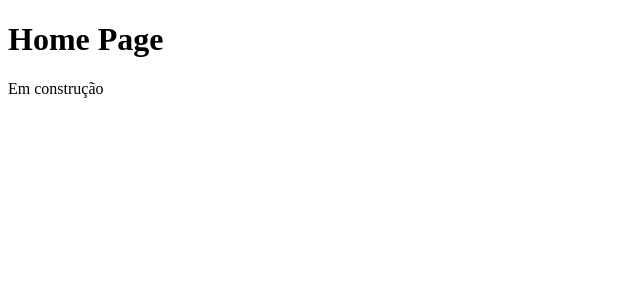
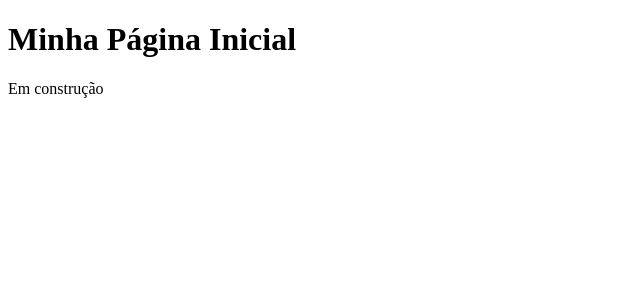
Before and after one commit to evandro-tomaz/ideia-unica, a Next.js app: page / in a window 1280 px wide. Shown: the top 300 px of the page, without its empty margins (0-640 px from the left). Built offline with nearby package versions, Linux system fonts and the light colour scheme.

Commit message:
nova chamada para home

```diff
--- a/pages/index.js
+++ b/pages/index.js
@@ -3,7 +3,7 @@ import { useState } from 'react';
 function Home() {
     return (
         <div>
-            <h1>Home Page</h1>
+            <h1>Minha Página Inicial</h1>
             <p>Em construção</p>
         </div>
     )
```
